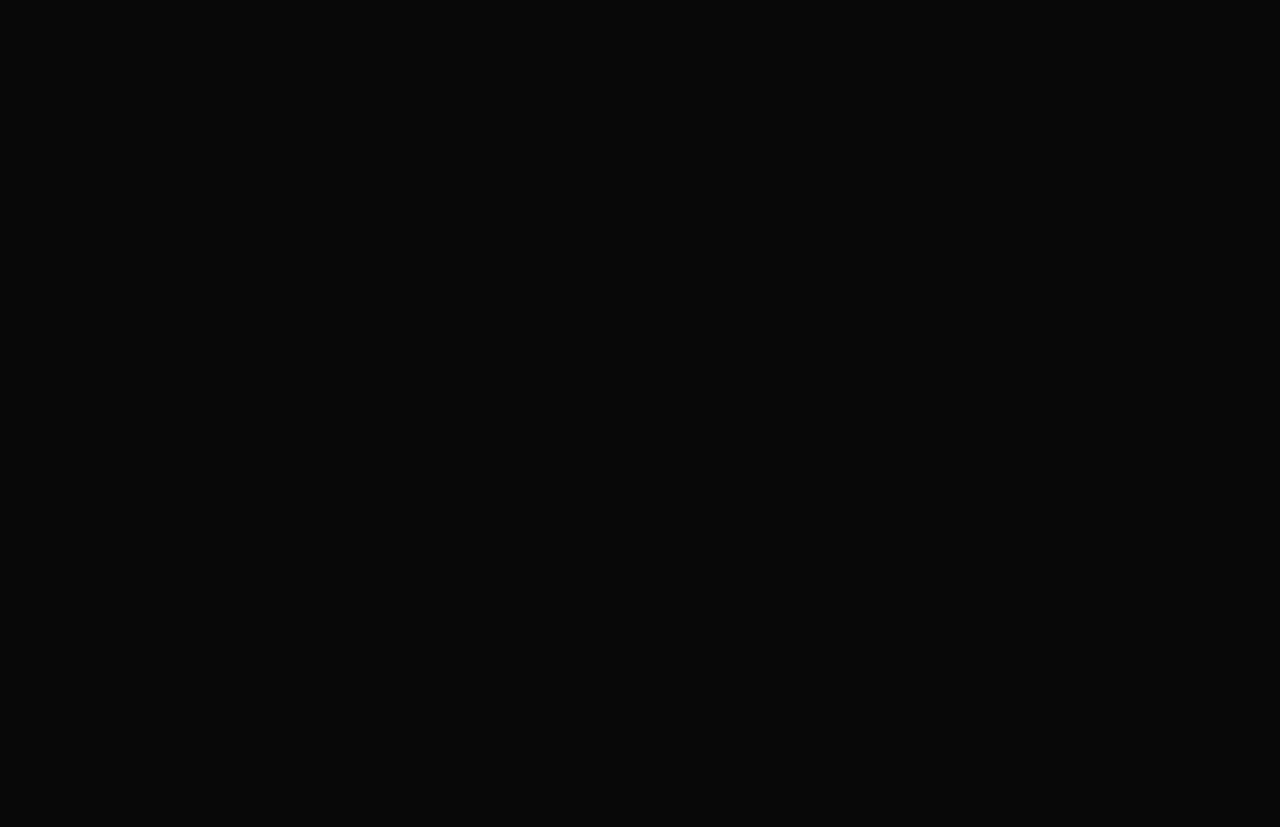
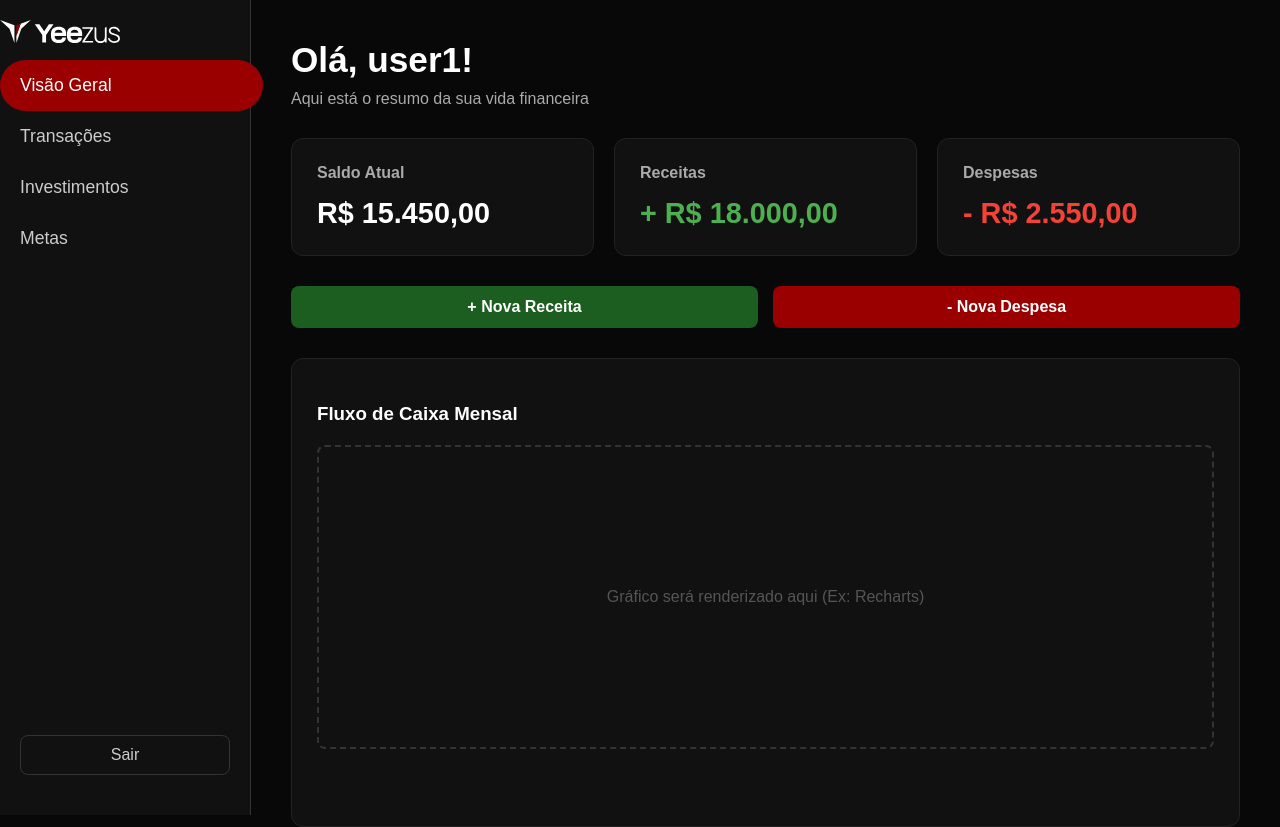
Before and after one commit to eduardoerthal/yeezus, a React (Vite) app: page /dashboard in a window 1280 px wide. Before the commit this address had no page. Before the commit the page ends 800 px from the top, so only its background shows below. Built offline with nearby package versions, Linux system fonts and the light colour scheme.

Commit message:
dashboard apenas front

```diff
--- /dev/null
+++ b/src/pages/Dashboard.jsx
@@ -0,0 +1,85 @@
+import React, { useState } from "react";
+import "../styles/Dashboard.css";
+import { Link } from "react-router-dom";
+import Logo from "../assets/logo.svg";
+
+function Dashboard() {
+  // estados simulando
+  const [resumo] = useState({
+    saldo: 15450.00,
+    receitas: 18000.00,
+    despesas: 2550.00
+  });
+
+  return (
+    <div className="dashboard-container">
+      {/* Sidebar Lateral */}
+      <aside className="sidebar">
+
+      <div className="logo">
+        <Link to="/">
+          <img src={Logo} alt="Yeezus Logo" />
+        </Link>
+      </div>
+
+        <nav className="sidebar-nav">
+          <button className="nav-item active">Visão Geral</button>
+          <button className="nav-item">Transações</button>
+          <button className="nav-item">Investimentos</button>
+          <button className="nav-item">Metas</button>
+        </nav>
+        <div className="sidebar-footer">
+          <button className="btn-sair">Sair</button>
+        </div>
+      </aside>
+
+      {/* Conteúdo Principal */}
+      <main className="main-content">
+        <header className="dashboard-header">
+          <h1>Olá, user1!</h1>
+          <p>Aqui está o resumo da sua vida financeira</p>
+        </header>
+
+        {/* Cards de Resumo */}
+        <section className="summary-cards">
+          <div className="card">
+            <h3>Saldo Atual</h3>
+            <p className="valor saldo">
+              R$ {resumo.saldo.toLocaleString('pt-BR', { minimumFractionDigits: 2 })}
+            </p>
+          </div>
+          <div className="card">
+            <h3>Receitas</h3>
+            <p className="valor receita">
+              + R$ {resumo.receitas.toLocaleString('pt-BR', { minimumFractionDigits: 2 })}
+            </p>
+          </div>
+          <div className="card">
+            <h3>Despesas</h3>
+            <p className="valor despesa">
+              - R$ {resumo.despesas.toLocaleString('pt-BR', { minimumFractionDigits: 2 })}
+            </p>
+          </div>
+        </section>
+
+        {/* Ações Rápidas */}
+        <section className="quick-actions">
+          <button className="btn-action receita">+ Nova Receita</button>
+          <button className="btn-action despesa">- Nova Despesa</button>
+        </section>
+
+        {/* Placeholder para Gráficos / Relatórios */}
+        <section className="charts-section">
+          <div className="chart-container">
+            <h3>Fluxo de Caixa Mensal</h3>
+            <div className="chart-placeholder">
+              <p>Gráfico será renderizado aqui (Ex: Recharts)</p>
+            </div>
+          </div>
+        </section>
+      </main>
+    </div>
+  );
+}
+
+export default Dashboard;
--- a/src/routes/Router.jsx
+++ b/src/routes/Router.jsx
@@ -6,6 +6,7 @@ import Cadastro from "../pages/Cadastro_inical.jsx";
 import Cadastro_resto from "../pages/Cadastro.jsx";
 import ChatPage from "../pages/chat/ChatPage.jsx";
 import Sobre from "../pages/Sobre.jsx";
+import Dashboard from "../pages/Dashboard.jsx";
 
 function Router() {
   return (
@@ -19,6 +20,7 @@ function Router() {
         <Route path="/cadastre_aqui" element={<Cadastro />} />
         <Route path="/yeBOT" element={ <ChatPage />} />
         <Route path="/sobre" element={<Sobre /> } />
+        <Route path="/dashboard" element={<Dashboard />} />
 
       </Routes>
     </BrowserRouter>
--- /dev/null
+++ b/src/styles/Dashboard.css
@@ -0,0 +1,167 @@
+.dashboard-container {
+  display: flex;
+  min-height: 100vh;
+  background-color: #080808;
+  color: #fff;
+}
+
+/* Sidebar */
+.sidebar {
+  width: 250px;
+  background-color: #111;
+  display: flex;
+  flex-direction: column;
+  padding: 20px 0;
+  border-right: 1px solid #333;
+}
+
+.sidebar-logo h2 {
+  color: #9A0000;
+  font-size: 2rem;
+  margin: 0;
+}
+
+.sidebar-nav {
+  display: flex;
+  flex-direction: column;
+  flex-grow: 1;
+}
+
+.nav-item {
+  background: none;
+  border: none;
+  color: #ccc;
+  padding: 15px 20px;
+  text-align: left;
+  font-size: 1.1rem;
+  cursor: pointer;
+  transition: all 0.3s;
+}
+
+.nav-item:hover, .nav-item.active {
+  background-color: #9A0000;
+  color: #fff;
+}
+
+.sidebar-footer {
+  padding: 20px;
+}
+
+.btn-sair {
+  width: 100%;
+  padding: 10px;
+  background-color: transparent;
+  color: #ccc;
+  border: 1px solid #333;
+  border-radius: 8px;
+  cursor: pointer;
+  transition: 0.3s;
+}
+
+.btn-sair:hover {
+  background-color: #333;
+  color: #fff;
+}
+
+/* Conteúdo Principal */
+.main-content {
+  flex-grow: 1;
+  padding: 40px;
+  display: flex;
+  flex-direction: column;
+  gap: 30px;
+}
+
+.dashboard-header h1 {
+  margin: 0 0 10px 0;
+  font-size: 2.2rem;
+}
+
+.dashboard-header p {
+  color: #aaa;
+  margin: 0;
+}
+
+/* Cards de Resumo */
+.summary-cards {
+  display: grid;
+  grid-template-columns: repeat(auto-fit, minmax(250px, 1fr));
+  gap: 20px;
+}
+
+.card {
+  background-color: #111;
+  padding: 25px;
+  border-radius: 12px;
+  border: 1px solid #222;
+}
+
+.card h3 {
+  margin: 0 0 15px 0;
+  font-size: 1rem;
+  color: #aaa;
+}
+
+.valor {
+  font-size: 1.8rem;
+  font-weight: bold;
+  margin: 0;
+}
+
+.valor.saldo { color: #fff; }
+.valor.receita { color: #4caf50; }
+.valor.despesa { color: #f44336; }
+
+/* Ações Rápidas */
+.quick-actions {
+  display: flex;
+  gap: 15px;
+}
+
+.btn-action {
+  padding: 12px 24px;
+  border: none;
+  border-radius: 8px;
+  font-weight: bold;
+  cursor: pointer;
+  font-size: 1rem;
+  transition: 0.3s;
+}
+
+.btn-action.receita {
+  background-color: #1b5e20;
+  color: white;
+}
+
+.btn-action.receita:hover { background-color: #2e7d32; }
+
+.btn-action.despesa {
+  background-color: #9A0000;
+  color: white;
+}
+
+.btn-action.despesa:hover { background-color: #b71c1c; }
+
+/* Gráficos */
+.charts-section {
+  flex-grow: 1;
+}
+
+.chart-container {
+  background-color: #111;
+  padding: 25px;
+  border-radius: 12px;
+  border: 1px solid #222;
+  height: 100%;
+}
+
+.chart-placeholder {
+  height: 300px;
+  display: flex;
+  align-items: center;
+  justify-content: center;
+  border: 2px dashed #333;
+  margin-top: 20px;
+  border-radius: 8px;
+  color: #555;
+}
```
Also changed, not shown: 1 other file (tests, documents, lock files or other folders).
